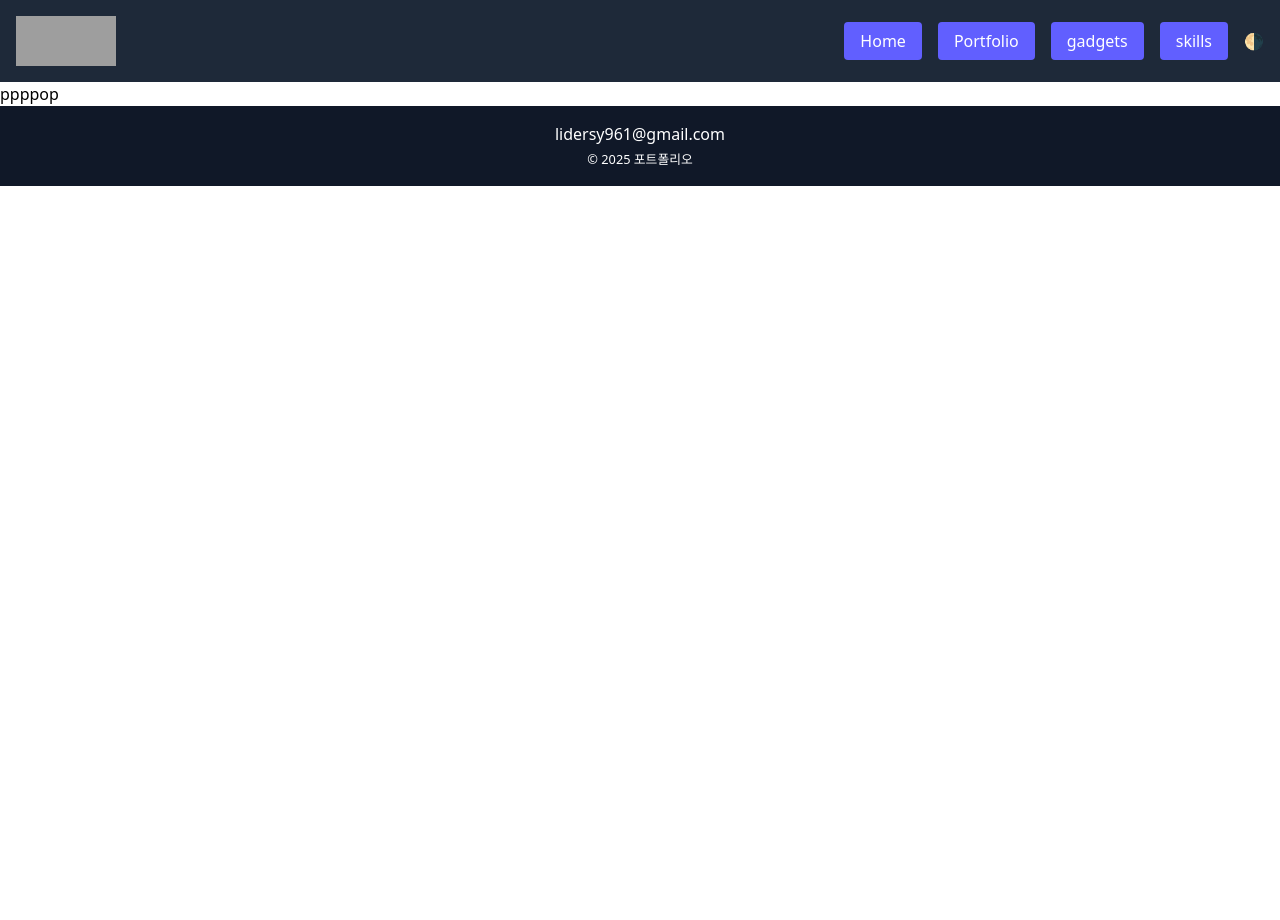
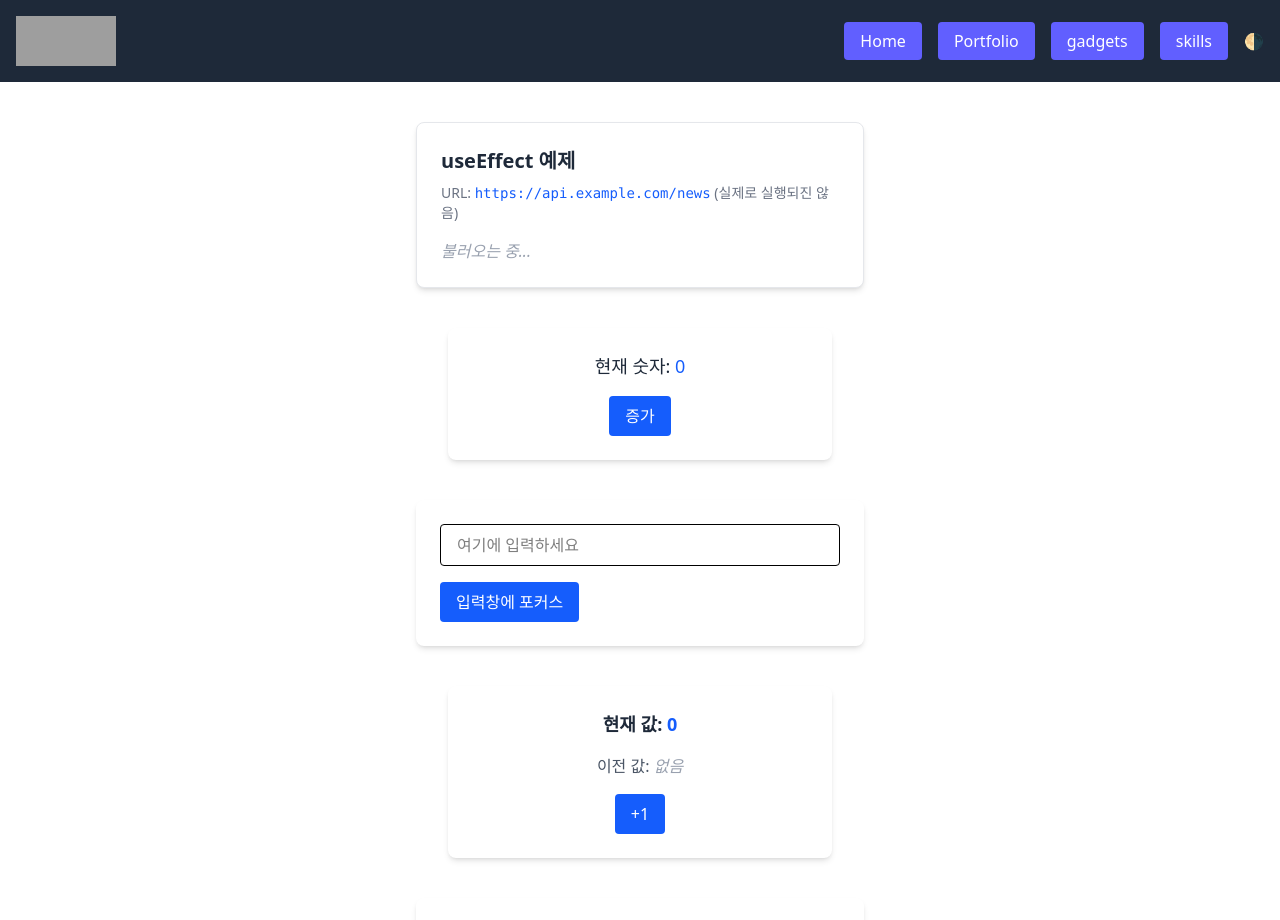
Before and after one commit to kmgyu/deepdive-js-practice, a React (Vite) app: page /hook-examples in a window 1280 px wide. Shown: the top 920 px of the page. Before the commit the page ends 800 px from the top, so only its background shows below. Built offline with nearby package versions, Linux system fonts and the light colour scheme; no server answers; grey boxes are pictures that could not be loaded.

Commit message:
design: 샘플에 디자인 추가

```diff
--- a/src/components/EffectExample.jsx
+++ b/src/components/EffectExample.jsx
@@ -9,5 +9,22 @@ export function News() {
       .then((json) => setData(json));
   }, []);
 
-  return <div>{data ? data.title : "불러오는 중..."}</div>;
+  return (
+<div className="max-w-md mx-auto mt-10 p-6 bg-white rounded-lg shadow-md border border-gray-200">
+  <h2 className="text-xl font-semibold text-gray-800 mb-2">
+    useEffect 예제
+  </h2>
+  <p className="text-sm text-gray-500 mb-4">
+    URL: <code className="text-blue-600">https://api.example.com/news</code> (실제로 실행되진 않음)
+  </p>
+  <div className="text-base text-gray-700">
+    {data ? (
+      <span className="font-medium text-green-600">{data.title}</span>
+    ) : (
+      <span className="text-gray-400 italic">불러오는 중...</span>
+    )}
+  </div>
+</div>
+
+  );
 }
--- a/src/components/ReducerExample.jsx
+++ b/src/components/ReducerExample.jsx
@@ -24,19 +24,30 @@ export function TodoList() {
   };
 
   return (
-    <div>
-      <button onClick={handleAdd}>추가</button>
-      <ul>
+<div className="max-w-md mx-auto mt-10 p-6 bg-white rounded-lg shadow-md space-y-4">
+  <button
+    onClick={handleAdd}
+    className="px-4 py-2 bg-blue-600 text-white rounded hover:bg-blue-700 transition-colors"
+  >
+    추가
+  </button>
+
+  <ul className="space-y-2">
     {todos.map((todo, i) => (
       <li
         key={i}
         onClick={() => dispatch({ type: "TOGGLE", index: i })}
-            style={{ textDecoration: todo.done ? "line-through" : "none" }}
+        className={`cursor-pointer px-4 py-2 rounded border ${
+          todo.done
+            ? "bg-gray-200 text-gray-500 line-through"
+            : "bg-gray-100 text-gray-800 hover:bg-gray-200"
+        } transition`}
       >
         {todo.text}
       </li>
     ))}
   </ul>
 </div>
+
   );
 }
--- a/src/components/RefExample.jsx
+++ b/src/components/RefExample.jsx
@@ -9,10 +9,21 @@ export function FocusInput() {
   };
 
   return (
-    <div>
-      <input ref={inputRef} type="text" />
-      <button onClick={handleClick}>입력창에 포커스</button>
-    </div>
+<div className="max-w-md mx-auto mt-10 p-6 bg-white rounded-lg shadow-md space-y-4">
+  <input
+    ref={inputRef}
+    type="text"
+    placeholder="여기에 입력하세요"
+    className="w-full px-4 py-2 border rounded focus:outline-none focus:ring-2 focus:ring-blue-500"
+  />
+  <button
+    onClick={handleClick}
+    className="px-4 py-2 bg-blue-600 text-white rounded hover:bg-blue-700 transition-colors"
+  >
+    입력창에 포커스
+  </button>
+</div>
+
   );
 }
 
@@ -27,10 +38,23 @@ export function CountTracker() {
   }, [count]);
 
   return (
-    <div>
-      <p>현재 값: {count}</p>
-      <p>이전 값: {prevCountRef.current ?? "없음"}</p>
-      <button onClick={() => setCount(count + 1)}>+1</button>
-    </div>
+<div className="max-w-sm mx-auto mt-10 p-6 bg-white rounded-lg shadow-md space-y-4 text-center">
+  <div className="text-lg text-gray-800 font-semibold">
+    현재 값: <span className="text-blue-600">{count}</span>
+  </div>
+  <div className="text-md text-gray-600">
+    이전 값:{" "}
+    <span className={prevCountRef.current != null ? "text-purple-600" : "text-gray-400 italic"}>
+      {prevCountRef.current ?? "없음"}
+    </span>
+  </div>
+  <button
+    onClick={() => setCount(count + 1)}
+    className="px-4 py-2 bg-blue-600 text-white rounded hover:bg-blue-700 transition-colors"
+  >
+    +1
+  </button>
+</div>
+
   );
 }
--- a/src/components/StateExample.jsx
+++ b/src/components/StateExample.jsx
@@ -4,9 +4,15 @@ export function Counter() {
   const [count, setCount] = useState(0);
 
   return (
-    <div>
-      <p>현재 숫자: {count}</p>
-      <button onClick={() => setCount(count + 1)}>증가</button>
-    </div>
+<div className="max-w-sm mx-auto mt-10 p-6 bg-white rounded-lg shadow-md text-center space-y-4">
+  <p className="text-lg text-gray-800 font-medium">현재 숫자: <span className="text-blue-600">{count}</span></p>
+  <button
+    onClick={() => setCount(count + 1)}
+    className="px-4 py-2 bg-blue-600 text-white rounded hover:bg-blue-700 transition-colors"
+  >
+    증가
+  </button>
+</div>
+
   );
 }
--- a/src/pages/HookExamples.jsx
+++ b/src/pages/HookExamples.jsx
@@ -1,6 +1,20 @@
+import { News } from '@/components/EffectExample';
+import { Counter } from '@/components/StateExample';
+import { FocusInput, CountTracker } from '@/components/RefExample';
+import { TodoList } from '@/components/ReducerExample';
+
 export default function HookExamples() {
     return (
-    <p>
-        ppppop
-    </p>);
+    <>
+    <News/>
+
+    <Counter />
+
+    <FocusInput/>
+
+    <CountTracker/>
+
+    <TodoList />
+    </>
+    );
 }
```
Lines whose indentation alone changed are shown as unchanged.
